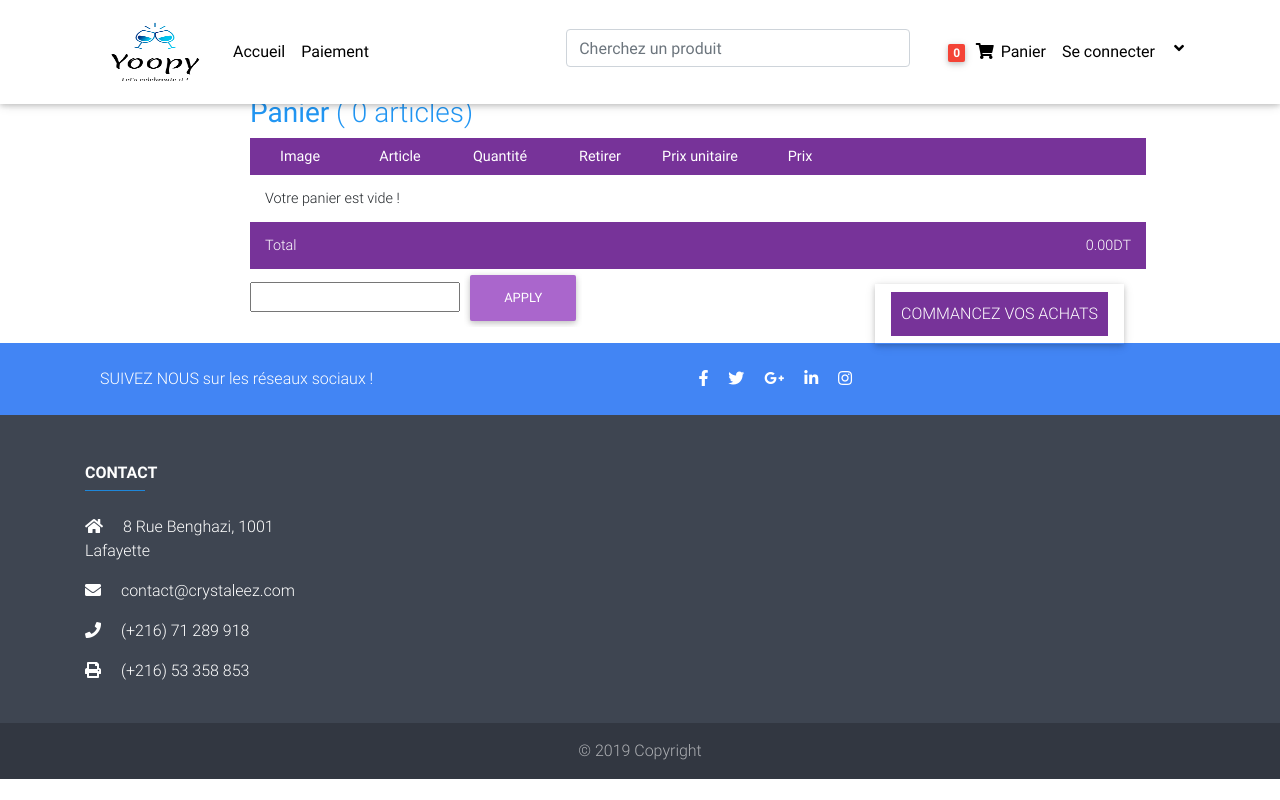
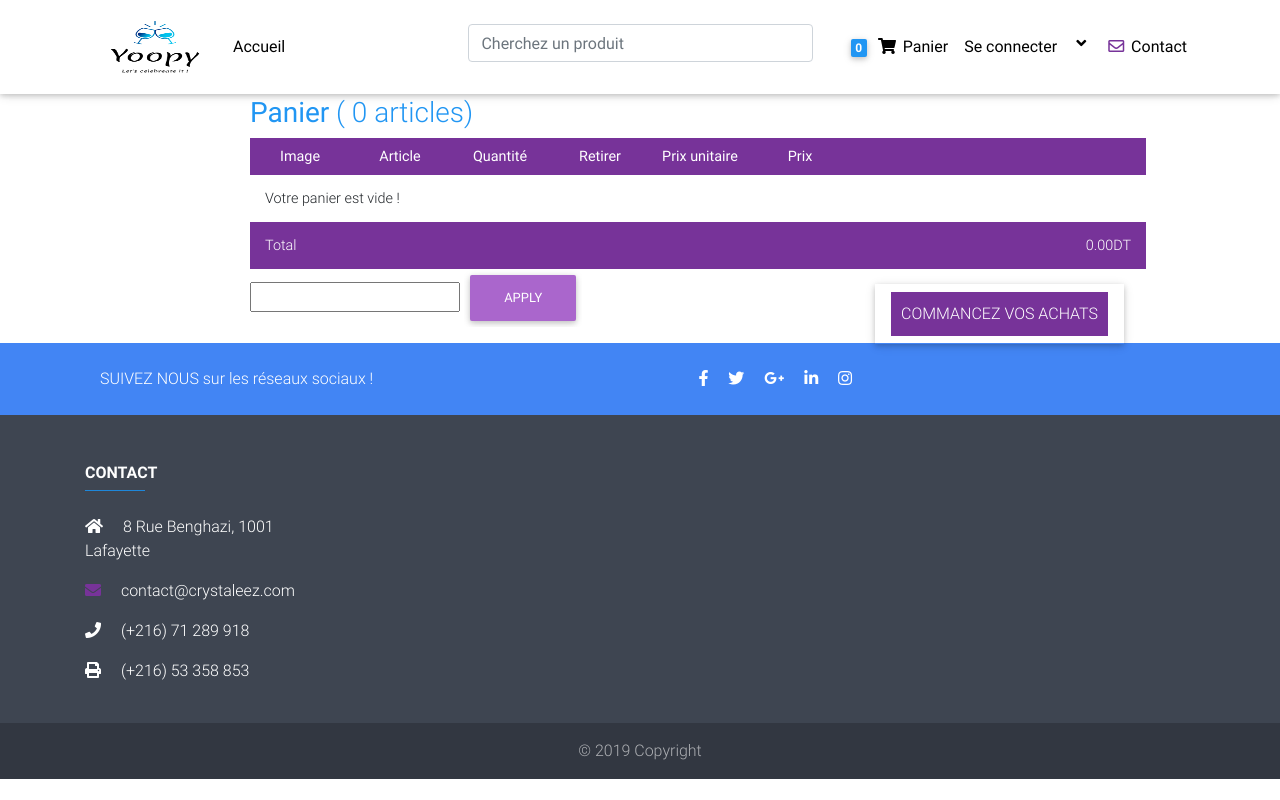
Before and after one commit to emna-emna/project-django, a Django app: page /cart/ in a window 1280 px wide. Run offline with Django 3.2, Linux system fonts and the light colour scheme; parts of the project's set-up code (start-up, migrations or seed data) failed here and were passed over; some libraries are stand-ins or nearby versions.

Commit message:
Update navbar.html

```diff
--- a/boutique/templates/navbar.html
+++ b/boutique/templates/navbar.html
@@ -1,10 +1,15 @@
  {% block content %}
  {% load static %}
+ <style>
+
+ .fa-envelope{ color:#773399; }
+
+ </style>
 <nav class="navbar fixed-top navbar-expand-lg navbar-light white scrolling-navbar">
     <div class="container">
 
         <!-- Brand -->
-        <a class="clearfix d-none d-sm-inline-block  " href="/"><img src="{% static 'img/yoopy.png' %}"width="140px" height="80px"> </a>
+        <a class="clearfix d-none d-sm-inline-block  " href="/"><img src="{% static 'img/yoopy.png' %}"width="140px" height="70px"> </a>
 
 
         <!-- Collapse -->
@@ -25,10 +30,12 @@
                         <span class="sr-only">(current)</span>
                     </a>
                 </li>
+                <!--
                 <li class="nav-item">
                     <a class="nav-link waves-effect" href="{% url 'commandes:order_create' %}"
                        target="_blank"><strong>Paiement</strong></a>
                 </li>
+                !-->
                 <li class="nav-item">
                     <a class="nav-link waves-effect" href=" " target="_blank"></a>
 
@@ -45,11 +52,13 @@
 
                         <a class="nav-link waves-effect" href="{% url 'cart:cart_detail' %}">
 
-                            <span class="badge red z-depth-1 mr-1">{{cart.get_total_quantity}}</span>
+                            <span class="badge blue z-depth-1 mr-1">{{cart.get_total_quantity}}</span>
 
                             <i class="fas fa-shopping-cart"></i>
                             <span class="clearfix d-none d-sm-inline-block "> <strong>Panier </strong></span>
                         </a>
+
+
 
                     </li>
                     {% if request.user.is_authenticated %}
@@ -79,6 +88,13 @@
                             </li>
                         </ul>
                     </li>
+                    <li class="nav-item ">
+                        <a class="nav-link waves-effect" href="{% url 'comptes:contact' %}">
+                            <i class="far fa-envelope"></i>
+                            <span class="clearfix d-none d-sm-inline-block"><strong>Contact</strong> </span>
+                        </a>
+                    </li>
+
                 </ul>
             </div>
         </div>
```
